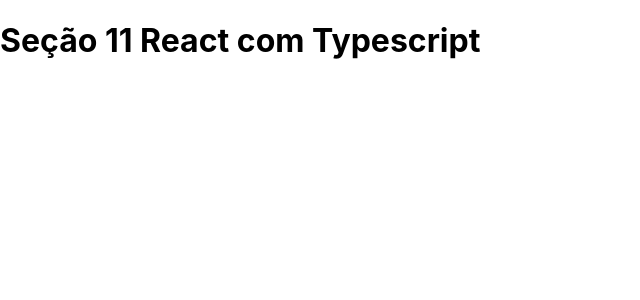
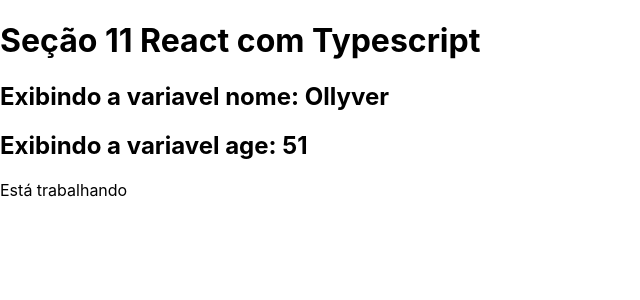
Before and after one commit to ollyvergithub/ReactComTypescriptProjetoInicial, a React (Create React App) app: page / in a window 1280 px wide. Shown: the top 300 px of the page, without its empty margins (0-640 px from the left). Built offline with nearby package versions, Linux system fonts and the light colour scheme.

Commit message:
01 -Criando variaveis em componentes

```diff
--- a/src/App.tsx
+++ b/src/App.tsx
@@ -1,11 +1,22 @@
 import React from 'react';
 
 function App() {
-  return (
-    <div className="App">
-      <h1>Seção 11 React com Typescript</h1>
-    </div>
-  );
+
+    // 1 - Variaveis
+    const name: string = "Ollyver"
+    const age: number = 51
+    const isWorking: boolean = true
+
+    return (
+        <div className="App">
+            <h1>Seção 11 React com Typescript</h1>
+            <h2>Exibindo a variavel nome: {name}</h2>
+            <h2>Exibindo a variavel age: {age}</h2>
+            {isWorking && (
+                <p>Está trabalhando</p>
+            )}
+        </div>
+    );
 }
 
 export default App;
```
